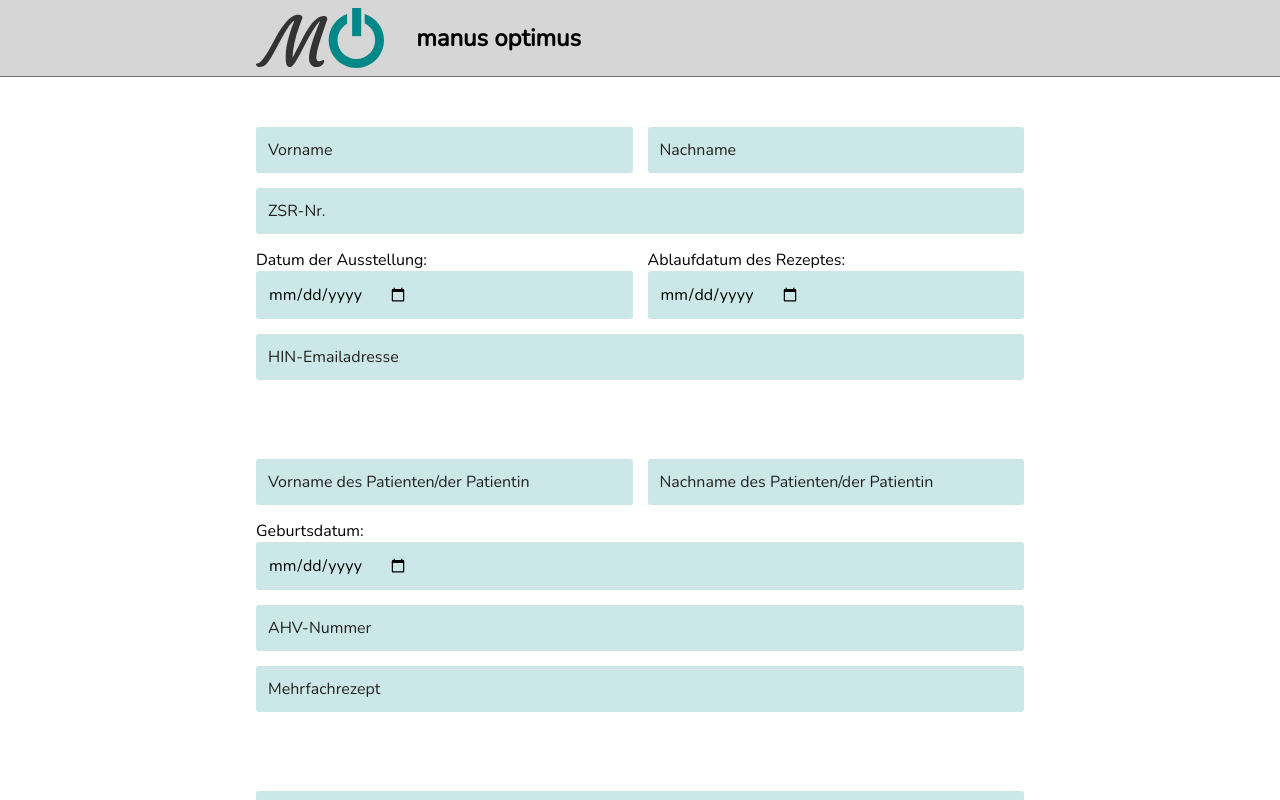
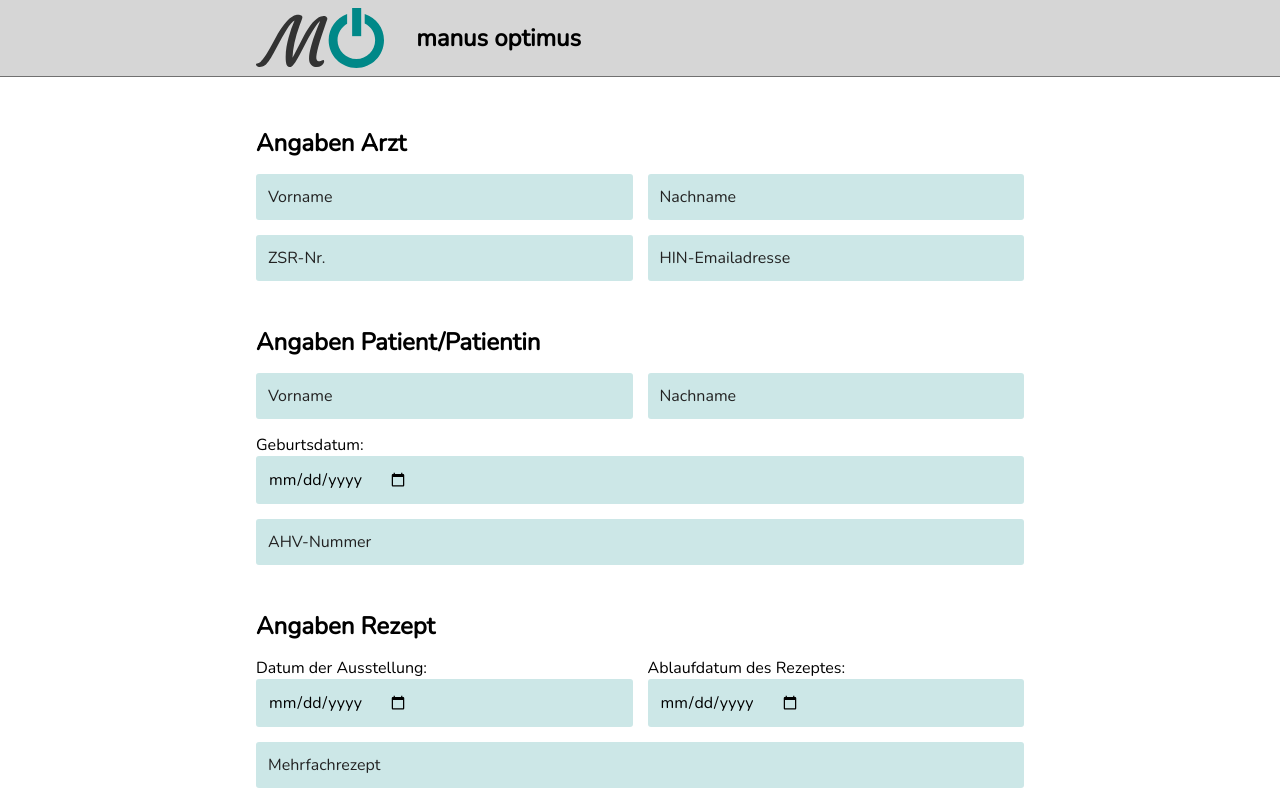
Before and after one commit to HertAmStruggle/HertAmStruggle_FrontEnd, a Next.js app: page / in a window 1280 px wide. Shown: the top 800 px of the page. Built offline with nearby package versions, Linux system fonts and the light colour scheme.

Commit message:
final styling

```diff
--- a/pages/index.js
+++ b/pages/index.js
@@ -197,6 +197,7 @@ export default function form() {
         <>
             <form name="contactForm" onSubmit={handleSubmit} className={styles.formMain}>
                 <fieldset className={styles.inputGroup}>
+                    <h2>Angaben Arzt</h2>
                     <div className={styles.twoInputs}>
                         <label className={styles.customField}>
                             {errors.firstName && <span className={styles.error}>{errors.firstName}</span>}
@@ -209,39 +210,30 @@ export default function form() {
                         </label>
                     </div>
 
+                    <div className={styles.twoInputs}>
                         <label className={styles.customField}>
                             {errors.zsrCode && <span className={styles.error}>{errors.zsrCode}</span>}
                             <input type="number" placeholder="ZSR-Nr." name="zsrCode" onChange={handleChange} required={true}/>
                         </label>
 
-                    <div className={styles.twoInputs}>
                         <label className={styles.customField}>
-                            <span>Datum der Ausstellung:</span>{errors.prescriptionDate && <span className={styles.error}>{errors.prescriptionDate}</span>}
-                            <input type="date" name="prescriptionDate" onChange={handleChange} required={true}/>
+                            {errors.hinEmailAddress && <span className={styles.error}>{errors.hinEmailAddress}</span>}
+                            <input type="text" placeholder="HIN-Emailadresse" name="hinEmailAddress" onChange={handleChange} value={prescription.hinEmailAddress}/>
                         </label>
-
-                    <label className={styles.customField}>
-                        <span>Ablaufdatum des Rezeptes:</span>{errors.expirationDate && <span className={styles.error}>{errors.expirationDate}</span>}
-                        <input type="date" name="expirationDate" onChange={handleChange} required={true}/>
-                    </label>
                     </div>
-
-                    <label className={styles.customField}>
-                        {errors.hinEmailAddress && <span className={styles.error}>{errors.hinEmailAddress}</span>}
-                        <input type="text" placeholder="HIN-Emailadresse" name="hinEmailAddress" onChange={handleChange} value={prescription.hinEmailAddress}/>
-                    </label>
                 </fieldset>
 
                 <fieldset className={styles.inputGroup}>
+                    <h2>Angaben Patient/Patientin</h2>
                     <div className={styles.twoInputs}>
                         <label className={styles.customField}>
                             {errors.patientFirstName && <span className={styles.error}>{errors.patientFirstName}</span>}
-                            <input type="text" placeholder="Vorname des Patienten/der Patientin" name="patientFirstName" onChange={handleChange} required={true}/>
+                            <input type="text" placeholder="Vorname" name="patientFirstName" onChange={handleChange} required={true}/>
                         </label>
 
                         <label className={styles.customField}>
                             {errors.patientLastName && <span className={styles.error}>{errors.patientLastName}</span>}
-                            <input type="text" placeholder="Nachname des Patienten/der Patientin" name="patientLastName" onChange={handleChange} required={true}/>
+                            <input type="text" placeholder="Nachname" name="patientLastName" onChange={handleChange} required={true}/>
                         </label>
                     </div>
                     <label className={styles.customField}>
@@ -253,6 +245,23 @@ export default function form() {
                         {errors.AHV && <span className={styles.error}>{errors.AHV}</span>}
                         <input type="text" placeholder="AHV-Nummer" name="AHV" onChange={handleChange} required={true}/>
                     </label>
+
+                </fieldset>
+
+                <fieldset className={styles.inputGroup}>
+                    <h2>Angaben Rezept</h2>
+
+                    <div className={styles.twoInputs}>
+                        <label className={styles.customField}>
+                            <span>Datum der Ausstellung:</span>{errors.prescriptionDate && <span className={styles.error}>{errors.prescriptionDate}</span>}
+                            <input type="date" name="prescriptionDate" onChange={handleChange} required={true}/>
+                        </label>
+
+                        <label className={styles.customField}>
+                            <span>Ablaufdatum des Rezeptes:</span>{errors.expirationDate && <span className={styles.error}>{errors.expirationDate}</span>}
+                            <input type="date" name="expirationDate" onChange={handleChange} required={true}/>
+                        </label>
+                    </div>
 
                     <label className={styles.customField}>
                         {errors.numberOfUses && <span className={styles.error}>{errors.numberOfUses}</span>}
--- a/pages/index.module.css
+++ b/pages/index.module.css
@@ -3,7 +3,11 @@
     flex-direction: row;
     flex-wrap: wrap;
     border: none;
-    margin-bottom: 4em;
+    margin-bottom: 30px;
+}
+
+.inputGroup h2 {
+    margin-bottom: 15px;
 }
 
 .customField {
```
